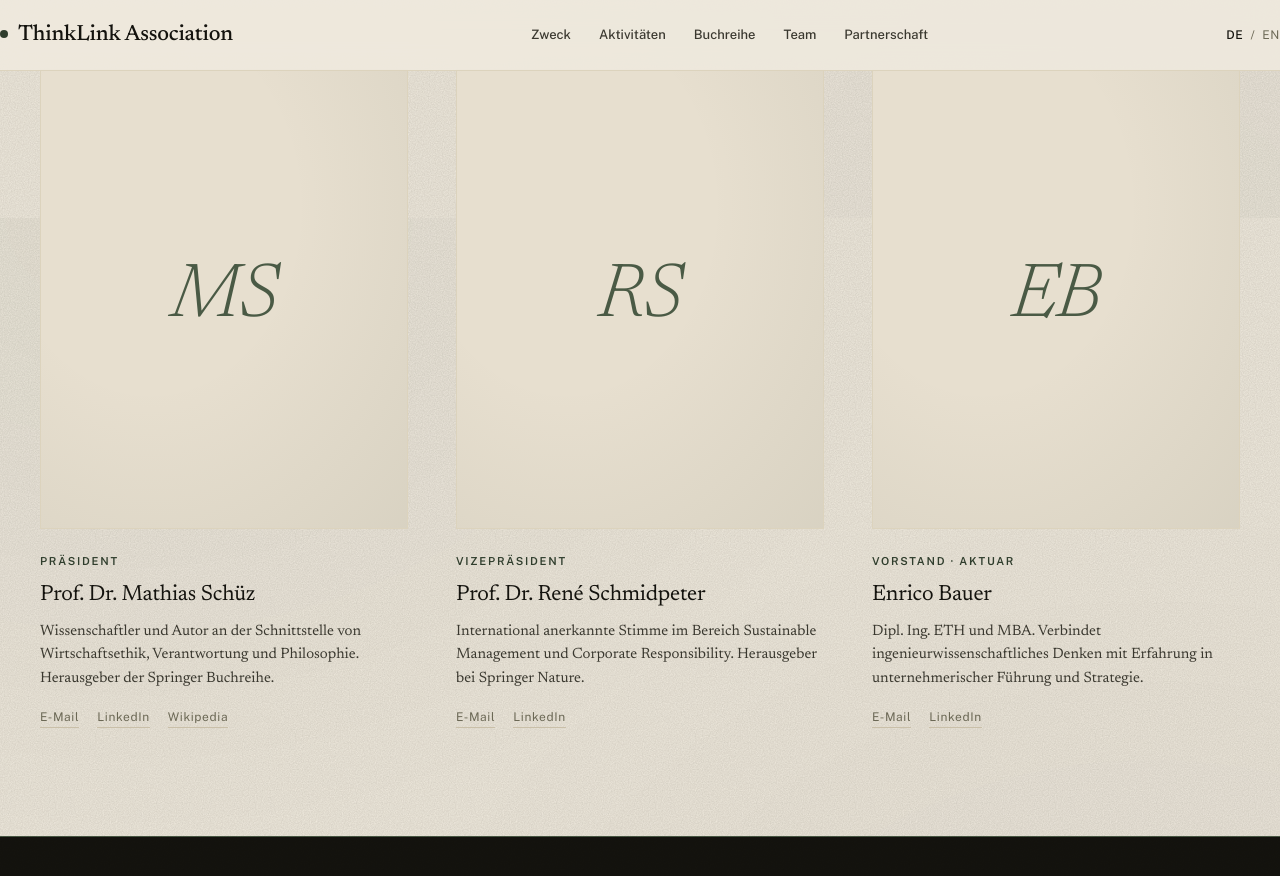
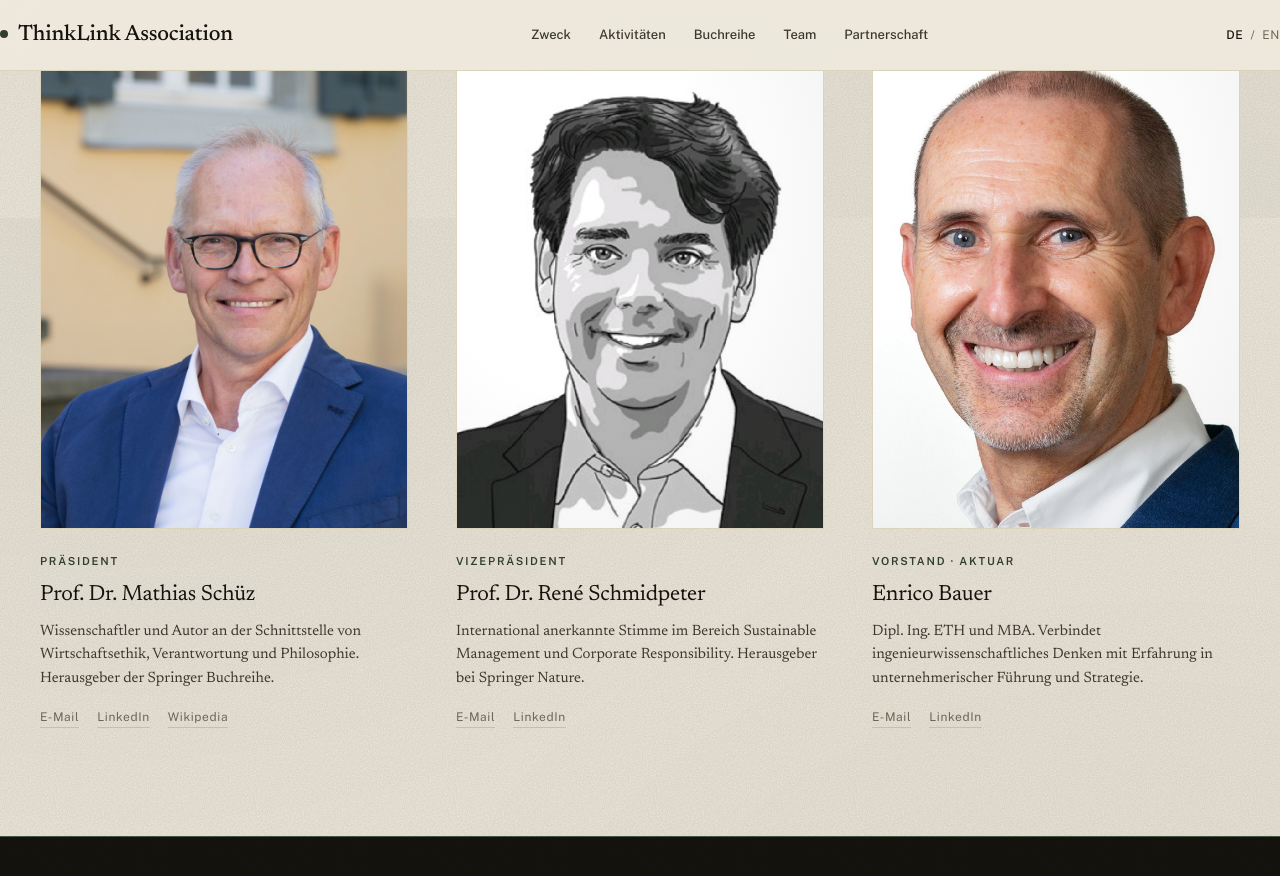
Before and after one commit to sschuez/thinklink, a Jekyll site: the page built from index.html, in a window 1280 px wide and 900 px high, scrolled down 5182 px. Shown: the top 876 px of the window. Built offline with Jekyll 4.4.1, drawn with Linux system fonts in a browser that asks for light colours.

Commit message:
Add team portrait photos

```diff
--- a/assets/css/main.css
+++ b/assets/css/main.css
@@ -665,6 +665,14 @@ section {
   letter-spacing: -0.02em;
 }
 
+.portrait-photo {
+  position: absolute;
+  inset: 0;
+  width: 100%;
+  height: 100%;
+  object-fit: cover;
+}
+
 .portrait::after {
   content: "";
   position: absolute;
--- a/en/index.html
+++ b/en/index.html
@@ -226,7 +226,7 @@ alternate_url: /
 
     <div class="team-grid reveal">
       <article class="person">
-        <div class="portrait"><div class="portrait-initials">MS</div></div>
+        <div class="portrait"><img class="portrait-photo" src="{{ '/assets/img/mathias.jpeg' | relative_url }}" alt="Prof. Dr. Mathias Schüz"></div>
         <div class="person-role">President</div>
         <h3>Prof. Dr. Mathias Schüz</h3>
         <p>Scholar and author at the intersection of business ethics, responsibility and philosophy. Editor of the Springer book series.</p>
@@ -238,7 +238,7 @@ alternate_url: /
       </article>
 
       <article class="person">
-        <div class="portrait"><div class="portrait-initials">RS</div></div>
+        <div class="portrait"><img class="portrait-photo" src="{{ '/assets/img/rene.jpeg' | relative_url }}" alt="Prof. Dr. René Schmidpeter"></div>
         <div class="person-role">Vice President</div>
         <h3>Prof. Dr. René Schmidpeter</h3>
         <p>Internationally recognised voice in sustainable management and corporate responsibility. Editor at Springer Nature.</p>
@@ -249,7 +249,7 @@ alternate_url: /
       </article>
 
       <article class="person">
-        <div class="portrait"><div class="portrait-initials">EB</div></div>
+        <div class="portrait"><img class="portrait-photo" src="{{ '/assets/img/enrico.jpeg' | relative_url }}" alt="Enrico Bauer"></div>
         <div class="person-role">Board member · Secretary</div>
         <h3>Enrico Bauer</h3>
         <p>Engineering graduate (Dipl. Ing. ETH) and MBA. Joins engineering thinking with experience in leadership and strategy.</p>
--- a/index.html
+++ b/index.html
@@ -226,7 +226,7 @@ alternate_url: /en/
 
     <div class="team-grid reveal">
       <article class="person">
-        <div class="portrait"><div class="portrait-initials">MS</div></div>
+        <div class="portrait"><img class="portrait-photo" src="{{ '/assets/img/mathias.jpeg' | relative_url }}" alt="Prof. Dr. Mathias Schüz"></div>
         <div class="person-role">Präsident</div>
         <h3>Prof. Dr. Mathias Schüz</h3>
         <p>Wissenschaftler und Autor an der Schnittstelle von Wirtschaftsethik, Verantwortung und Philosophie. Herausgeber der Springer Buchreihe.</p>
@@ -238,7 +238,7 @@ alternate_url: /en/
       </article>
 
       <article class="person">
-        <div class="portrait"><div class="portrait-initials">RS</div></div>
+        <div class="portrait"><img class="portrait-photo" src="{{ '/assets/img/rene.jpeg' | relative_url }}" alt="Prof. Dr. René Schmidpeter"></div>
         <div class="person-role">Vizepräsident</div>
         <h3>Prof. Dr. René Schmidpeter</h3>
         <p>International anerkannte Stimme im Bereich Sustainable Management und Corporate Responsibility. Herausgeber bei Springer Nature.</p>
@@ -249,7 +249,7 @@ alternate_url: /en/
       </article>
 
       <article class="person">
-        <div class="portrait"><div class="portrait-initials">EB</div></div>
+        <div class="portrait"><img class="portrait-photo" src="{{ '/assets/img/enrico.jpeg' | relative_url }}" alt="Enrico Bauer"></div>
         <div class="person-role">Vorstand · Aktuar</div>
         <h3>Enrico Bauer</h3>
         <p>Dipl. Ing. ETH und MBA. Verbindet ingenieurwissenschaftliches Denken mit Erfahrung in unternehmerischer Führung und Strategie.</p>
```
Also changed, not shown: assets/img/enrico.jpeg (added), assets/img/mathias.jpeg (added), assets/img/rene.jpeg (added).
